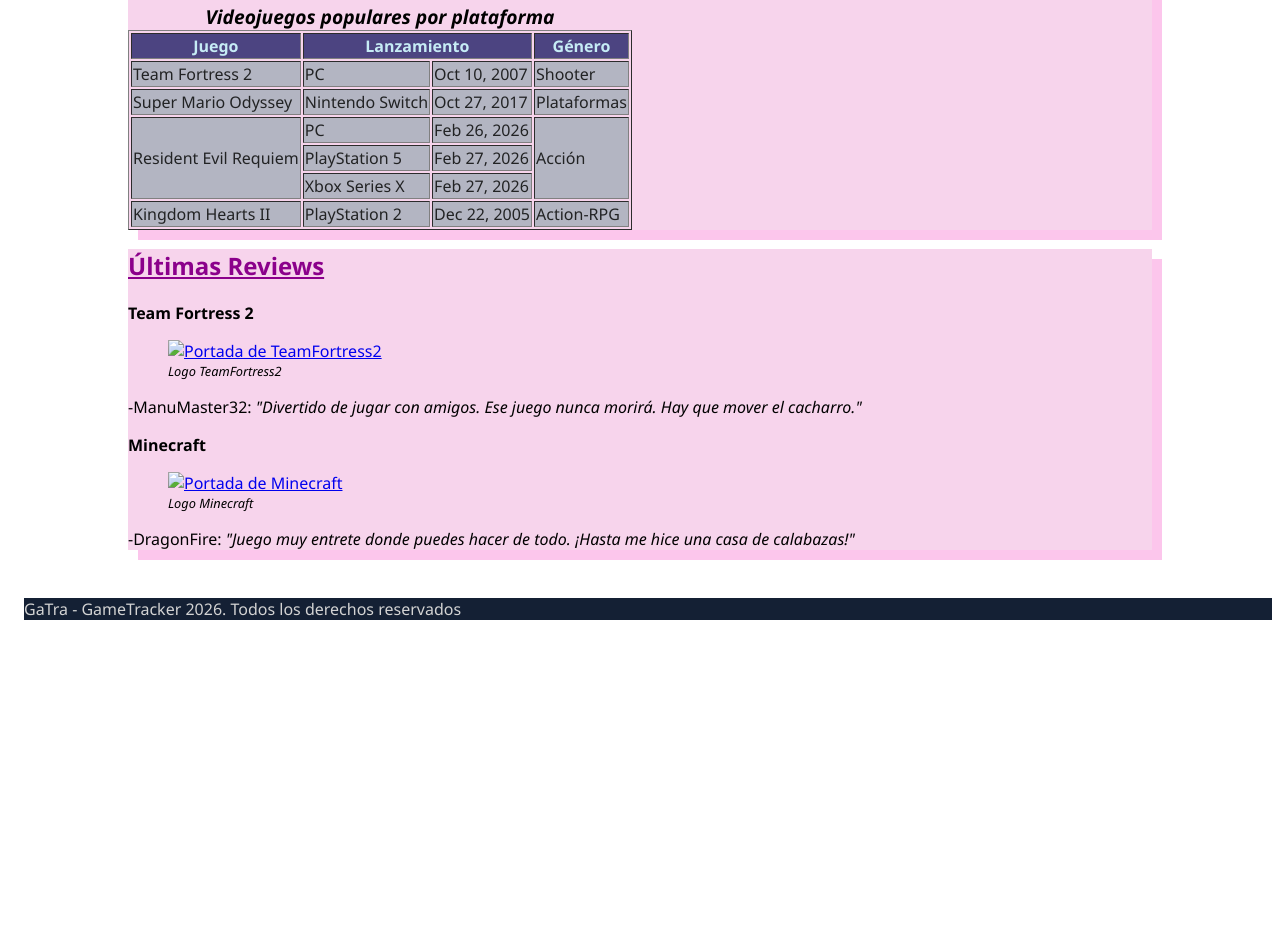
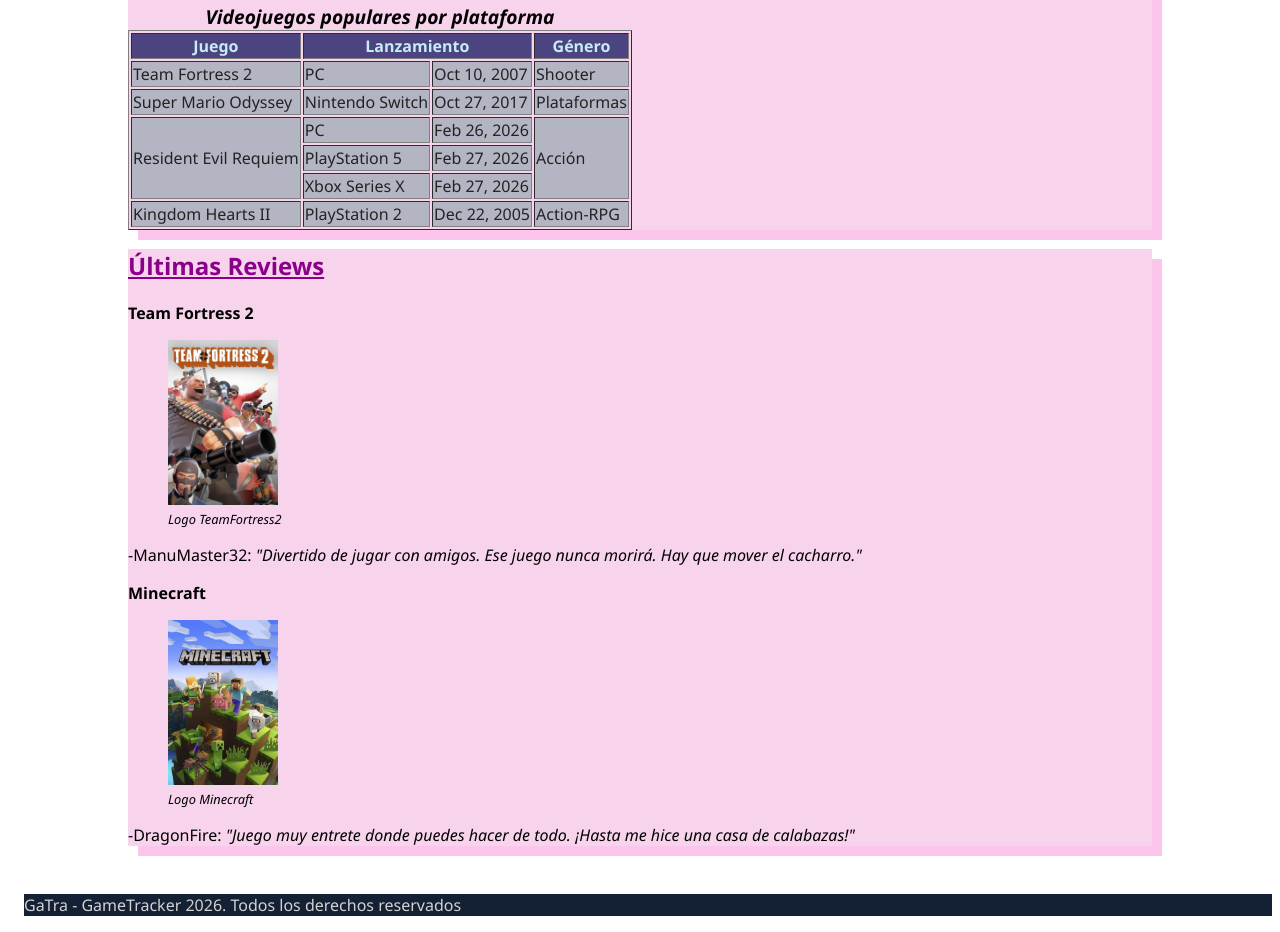
Before and after one commit to fidal024/Gatra-web-cpm, a plain HTML site: page index.html in a window 1280 px wide. Shown: the part 1336-2268 px from the top of the page. Before the commit the page ends 1972 px from the top, so only its background shows below. Drawn offline with Linux system fonts and the light colour scheme; the site is published under a folder, as on GitHub Pages, so addresses that start at the root find nothing.

Commit message:
Initial comit

```diff
--- a/index.html
+++ b/index.html
@@ -181,7 +181,7 @@
                         <!--ReqH10-->
                         <a href="https://www.teamfortress.com/" target="_blank">
                             <!--ReqH13-->
-                            <img src="/resources/images/TF2_logo.jpg" alt="Portada de TeamFortress2"
+                            <img src="./resources/images/TF2_logo.jpg" alt="Portada de TeamFortress2"
                             title="TeamFortress2" width="110">
                         </a>
                         <figcaption>Logo TeamFortress2</figcaption>
@@ -193,7 +193,7 @@
                     <p><strong>Minecraft</strong></p>
                     <figure>
                         <a href="https://www.minecraft.net/es-es" target="_blank">
-                            <img src="/resources/images/Minecraft_logo.jpg" alt="Portada de Minecraft"
+                            <img src="./resources/images/Minecraft_logo.jpg" alt="Portada de Minecraft"
                             title="Minecraft" width="110">
                         </a>
                         <figcaption>Logo Minecraft</figcaption>
```
